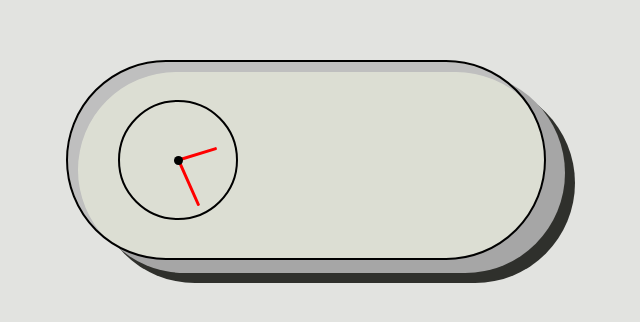
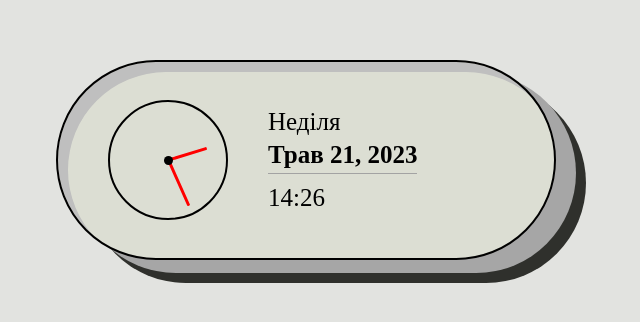
Before and after one commit to voznyibohdan/random-html-stuff, a plain HTML site: page clock/index.html in a window 1280 px wide. Shown: the part 240-562 px from the top of the page, without its empty margins (334-974 px from the left). Drawn offline with Linux system fonts and the light colour scheme.

Commit message:
FINISHED

```diff
--- a/clock/index.html
+++ b/clock/index.html
@@ -19,7 +19,9 @@
             </div>
 
             <div class="digital__clock">
-
+                <div class="day" id="day"></div>
+                <div class="date" id="date"></div>
+                <div class="time" id="time"></div>
             </div>
         </div>
 
--- a/clock/main.js
+++ b/clock/main.js
@@ -1,5 +1,9 @@
 const hour = document.getElementById('clock-hour');
 const minute = document.getElementById('clock-minutes');
+
+const dayElement = document.getElementById('day');
+const dateElement = document.getElementById('date');
+const timeElement = document.getElementById('time');
 
 const clock = () =>{
     const date = new Date();
@@ -12,3 +16,16 @@ const clock = () =>{
 }
 
 setInterval(clock, 1000);
+
+const days = ['Неділя', 'Понеділок', 'Вівторок', 'Середа', 'Четвер', 'Пятниця', 'Субота'];
+const months = ['Січ', 'Лют', 'Бер', 'Квіт', 'Трав', 'Черв', 'Лип', 'Серп', 'Вер', 'Жовт', 'Лист', 'Груд',];
+
+const digitalClock = () => {
+    const date = new Date();
+
+    dayElement.innerText = days[date.getDay()];
+    dateElement.innerText = `${months[date.getMonth()]} ${date.getDate()}, ${date.getFullYear()}`;
+    timeElement.innerText = `${date.getHours()}:${date.getMinutes()}`;
+}
+
+setInterval(digitalClock, 1000);
--- a/clock/styles.css
+++ b/clock/styles.css
@@ -27,10 +27,11 @@
 
     display: flex;
     align-items: center;
+    gap: 40px;
 
     padding: 0 50px;
 
-    width: 480px;
+    width: 500px;
     height: 200px;
 
     border: 2px solid #000;
@@ -48,7 +49,7 @@
     left: 4%;
     z-index: 1;
 
-    width: 480px;
+    width: 500px;
     height: 200px;
 
     border-radius: 100px;
@@ -103,3 +104,38 @@
 .clock__minute {
     height: 50px;
 }
+
+
+/* ============== analog__clock  ============== */
+.day {
+    margin-bottom: 5px;
+    font-size: 25px;
+}
+
+.date {
+    position: relative;
+    width: 100%;
+
+    font-weight: 700;
+    font-size: 25px;
+
+    margin-bottom: 15px;
+}
+
+.date:after {
+    content: "";
+    display: block;
+
+    position: absolute;
+
+    width: 100%;
+    height: 1px;
+
+    background: #a3a3a3;
+    right: 0;
+    bottom: -5px;
+}
+
+.time {
+    font-size: 25px;
+}
```
Also changed, not shown: 1 other file.
